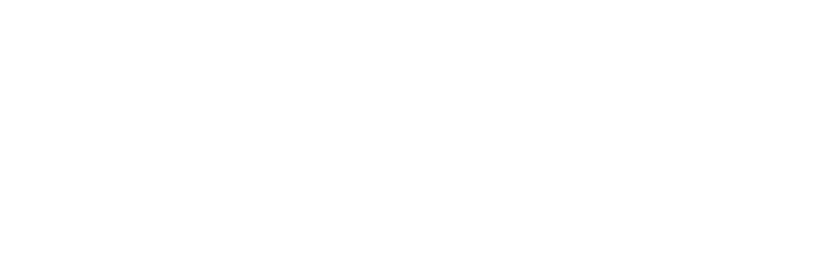
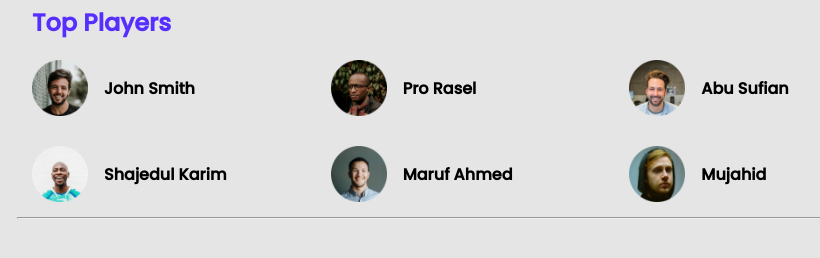
Before and after one commit to sm-alamin/leader-board-css3, a plain HTML site: page index.html in a window 1280 px wide. Shown: the whole page, without its empty margins (175-995 px from the left). Drawn offline with Linux system fonts and the light colour scheme.

Commit message:
top player section is done

```diff
--- a/index.html
+++ b/index.html
@@ -9,6 +9,40 @@
     <link rel="stylesheet" href="styles/style.css">
 </head>
 <body>
+    <header class="header">
 
+    </header>
+    <main class="main">
+        <section class="top-player">
+            <h3>Top Players</h3>
+            <div class="top-player-container">
+                <div class="player">
+                    <img src="images/players/player-1.png" alt="">
+                    <h4>John Smith</h4>
+                </div>
+                <div class="player">
+                    <img src="images/players/player-2.png" alt="">
+                    <h4>Pro Rasel</h4>
+                </div>
+                <div class="player">
+                    <img src="images/players/player-3.png" alt="">
+                    <h4>Abu Sufian</h4>
+                </div>
+                <div class="player">
+                    <img src="images/players/player-4.png" alt="">
+                    <h4>Shajedul Karim</h4>
+                </div>
+                <div class="player">
+                    <img src="images/players/player-5.png" alt="">
+                    <h4>Maruf Ahmed</h4>
+                </div>
+                <div class="player">
+                    <img src="images/players/player-6.png" alt="">
+                    <h4>Mujahid</h4>
+                </div>
+            </div>
+            <hr>
+        </section>
+    </main>
 </body>
 </html>
--- a/styles/style.css
+++ b/styles/style.css
@@ -0,0 +1,86 @@
+/* Font */
+@import url('https://fonts.googleapis.com/css2?family=Poppins:wght@500&family=Roboto:wght@500&display=swap');
+
+:root {
+    --primary-font-family: 'Poppins', sans-serif;
+    --secondary-font-family:'Roboto', sans-serif;
+    --big-font: 24px;
+    --medium-font: 20px;
+    --small-font: 16px;
+    --x-small-font: 14.69px;
+    --headline-color:#562EFF;
+    --primary-color:#000000;
+    --secondary-color: #ED6B4F;
+    --bg-body:#E5E5E5;
+
+}
+
+/* Common Part */
+*{
+    margin: 0;
+    padding: 0;
+    box-sizing: border-box;
+    background: var(--bg-body);
+    /* border: 1px solid seagreen; */
+}
+img{
+    width: 100%;
+    height: 100%;
+}
+/* header style */
+
+
+/* main */
+.main{
+    width: 70%;
+    margin: 0 auto;
+}
+/* top player style */
+.top-player{
+    color:var(--primary-color);
+    font-family: var(--primary-font-family);
+    font-size: var(--small-font);
+
+}
+.top-player h3{
+    color:var(--primary-color);
+    font-size: var(--big-font);
+    color: var(--headline-color);
+    padding: 5px 15px;
+
+}
+.top-player img{
+    width: 56px;
+    height:56px;
+}
+.top-player-container{
+    display: grid;
+    grid-template-columns: repeat(3,1fr);
+}
+.player{
+    display: flex;
+    gap:16px;
+    align-items: center;
+    padding:15px;
+}
+
+/* Responsive for Mobile Device */
+@media screen and (max-width: 576px) {
+    .main{
+        width: 100%;
+    }
+    /* top player style */
+
+
+    .top-player img{
+        width:200px;
+        height:200px;
+        object-fit: cover;
+    }
+    .top-player-container{
+        grid-template-columns: 1fr;
+    }
+    .player{
+        flex-direction: column;
+    }
+}
```
